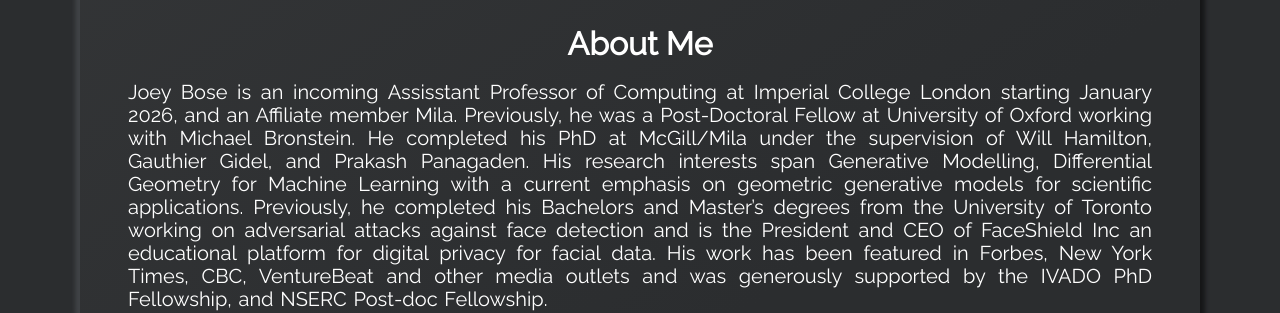
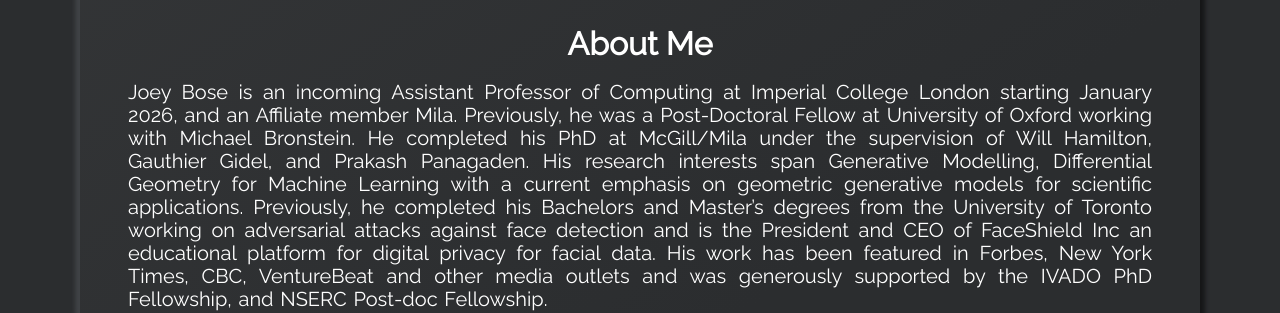
Before and after one commit to joeybose/joeybose.github.io, a Jekyll site: the page built from index.html, in a window 1280 px wide and 900 px high, scrolled down 1520 px. Shown: the part 180-493 px from the top of the window. Built offline with Jekyll 4.4.1, drawn with Linux system fonts in a browser that asks for light colours; some of the changed text lies outside the part shown.

Commit message:
Updated text

```diff
--- a/_config.yml
+++ b/_config.yml
@@ -14,7 +14,7 @@ baseurl: ""
 username: Joey Bose
 # typing_text: This will be typed before 'scroll down for more'.
 # > set this to your job title, e.g. Fullstack Developer
-typing_text: Incoming Assisstant Professor at Imperial College London
+typing_text: Assistant Professor at Imperial College London
 # email: Your E-Mail address for the email button.
 email: joey.bose@mail.mcgill.ca
 # For every social button you want to display, set your username or userid
@@ -46,7 +46,7 @@ show_aboutme_card: true
 # about_me_title: The will be displayed as the title in the About Me section
 about_me_title: About Me
 # about_me_description: This will be displayed under the title.
-about_me_description: Joey Bose is an incoming Assisstant Professor of Computing at Imperial College London starting January 2026, and an Affiliate member Mila. Previously, he was a Post-Doctoral Fellow at University of Oxford working with Michael Bronstein. He completed his PhD at McGill/Mila under the supervision of Will Hamilton, Gauthier Gidel, and Prakash Panagaden. His research interests span Generative Modelling, Differential Geometry for Machine Learning with a current emphasis on geometric generative models for scientific applications. Previously, he completed his Bachelors and Master’s degrees from the University of Toronto working on adversarial attacks against face detection and is the President and CEO of FaceShield Inc an educational platform for digital privacy for facial data. His work has been featured in Forbes, New York Times, CBC, VentureBeat and other media outlets and was generously supported by the IVADO PhD Fellowship, and NSERC Post-doc Fellowship.
+about_me_description: Joey Bose is an incoming Assistant Professor of Computing at Imperial College London starting January 2026, and an Affiliate member Mila. Previously, he was a Post-Doctoral Fellow at University of Oxford working with Michael Bronstein. He completed his PhD at McGill/Mila under the supervision of Will Hamilton, Gauthier Gidel, and Prakash Panagaden. His research interests span Generative Modelling, Differential Geometry for Machine Learning with a current emphasis on geometric generative models for scientific applications. Previously, he completed his Bachelors and Master’s degrees from the University of Toronto working on adversarial attacks against face detection and is the President and CEO of FaceShield Inc an educational platform for digital privacy for facial data. His work has been featured in Forbes, New York Times, CBC, VentureBeat and other media outlets and was generously supported by the IVADO PhD Fellowship, and NSERC Post-doc Fellowship.
 
 # SKILLS SECTION
 # show_skills_card:
@@ -93,7 +93,7 @@ show_contact_card: true
 # contact_title: The will be displayed as the title in the Contact section
 contact_title: Contact
 # contact_description: This will be displayed under the title.
-contact_description: If you like what I do and want to potentially collaborate feel free to reach out via email. Note for prospective students interested in joining Mila/McGill/Oxford I cannot assess your candidacy and will not be able to help you get an interview with my advisor. But, I can offer general advice about applying to grad school and the culture of our lab.
+contact_description: I am actively looking for new Phd students, Post-docs, and academic visitors at Imperial College London. In addition, I am open to industrial collaborations/consultancy on topics that overlap with my research interests. Please do reach out via email.
 
 # GITHUB-METADATA
 # Set this to your forked repository
```
